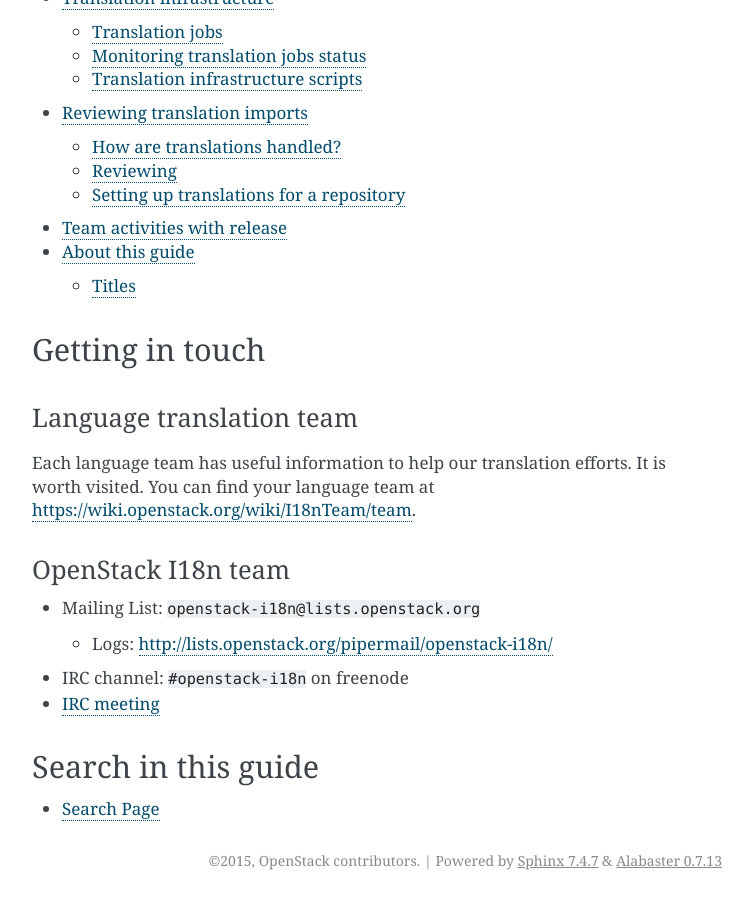
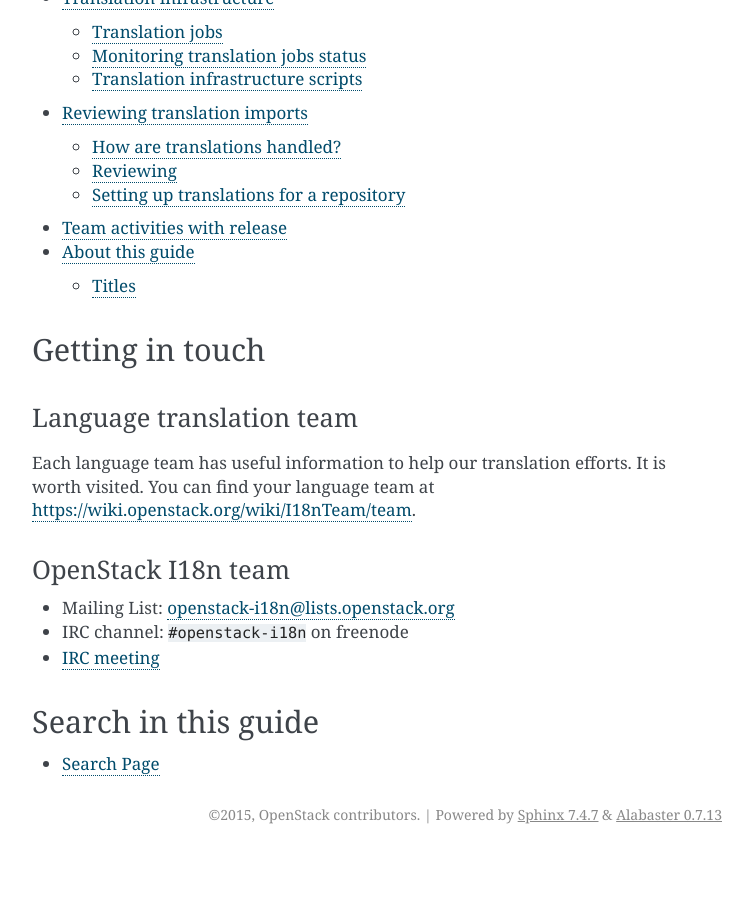
Before and after one commit to openstack/i18n, a Sphinx documentation site: the page built from doc/source/index.rst, in a window 1280 px wide and 900 px high, scrolled down 1463 px. Shown: the whole window, without its empty margins (388-1141 px from the left). Built offline with Sphinx 7.4.7, drawn with Linux system fonts in a browser that asks for light colours; after the commit the page ends 2317 px from its top, so only the background shows below that.

Commit message:
Switch I18n ML to hyperlink
Since I18n ML is a member only ML,
need to join the ML before send an email.

Change-Id: I3055475eaaed29b32590714b8d5567b7b1906e3c

```diff
--- a/doc/source/index.rst
+++ b/doc/source/index.rst
@@ -51,10 +51,8 @@
 OpenStack I18n team
 ~~~~~~~~~~~~~~~~~~~
 
-* Mailing List: ``openstack-i18n@lists.openstack.org``
-
-  * Logs: http://lists.openstack.org/pipermail/openstack-i18n/
-
+* Mailing List: `openstack-i18n@lists.openstack.org
+  <http://lists.openstack.org/cgi-bin/mailman/listinfo/openstack-i18n>`_
 * IRC channel: ``#openstack-i18n`` on freenode
 * :doc:`IRC meeting <i18n_team_meeting>`
 
```
